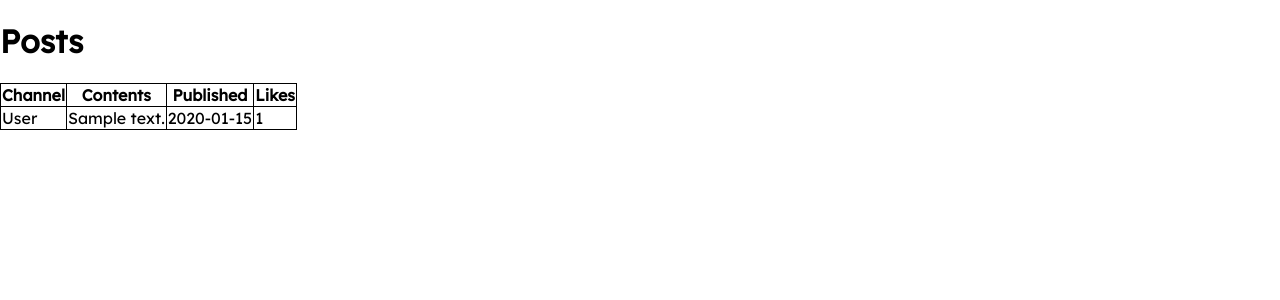
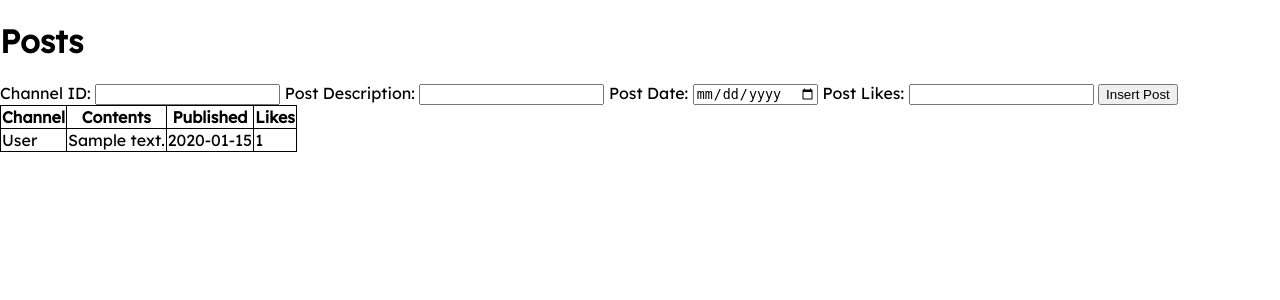
Before and after one commit to zathaxx/YouTubeDB, a Flask app: page /posts in a window 1280 px wide. Shown: the part 66-366 px from the top of the page. Run offline with Flask 3, Linux system fonts and the light colour scheme; tables that the repository leaves empty hold one stand-in row (values such as "Sample post").

Commit message:
Add insert ability to posts

```diff
--- a/app.py
+++ b/app.py
@@ -3,6 +3,7 @@ import mysql.connector
 import os
 from dotenv import load_dotenv
 from youtube import *
+import random
 
 load_dotenv()
 
@@ -246,6 +247,25 @@ def posts():
         updated_posts.append(updated_post)
     return render_template('posts.html', posts=updated_posts)
 
+@app.route('/insert_post', methods=['POST'])
+def insert_post():
+    if request.method == 'POST':
+        channel_id = request.form['channel_id']
+        post_description = request.form['post_description']
+        post_date = request.form['post_date']
+        post_likes = request.form['post_likes']
+
+
+        if channel_id and post_description and post_date and post_likes:
+            postID = random.randInt(100000, 999999)
+            insert_query = (
+                "INSERT INTO POST "
+                f"VALUES ({postID}, '{channel_id}', '{post_description}', '{post_date}', {post_likes});"
+            )
+            cursor.execute(insert_query)
+            db.commit()
+    return redirect(url_for('posts'))
+
 @app.route('/query')
 def query():
     return render_template('query.html')
--- a/templates/index.html
+++ b/templates/index.html
@@ -21,6 +21,6 @@
         </nav>
 </header>
 <body>
-    <p>My first paragraph.</p>
+    <p>Welcome to YouTubeDB. Please use the navigation bar at the top to use this website.</p>
 </body>
 </html>
--- a/templates/posts.html
+++ b/templates/posts.html
@@ -22,6 +22,21 @@
 </header>
 <body>
     <h1>Posts</h1>
+    <form method="post" action="{{ url_for('insert_post') }}">
+        <label for="channel_id">Channel ID:</label>
+        <input type="text" name="channel_id" required>
+
+        <label for="post_description">Post Description:</label>
+        <input type="text" name="post_description" required>
+
+        <label for="post_date">Post Date:</label>
+        <input type="date" name="post_date" required>
+
+        <label for="post_likes">Post Likes:</label>
+        <input type="number" name="post_likes" required>
+
+        <button type="submit">Insert Post</button>
+    </form>
     <table>
         <tr>
             <th>Channel</th>
```
